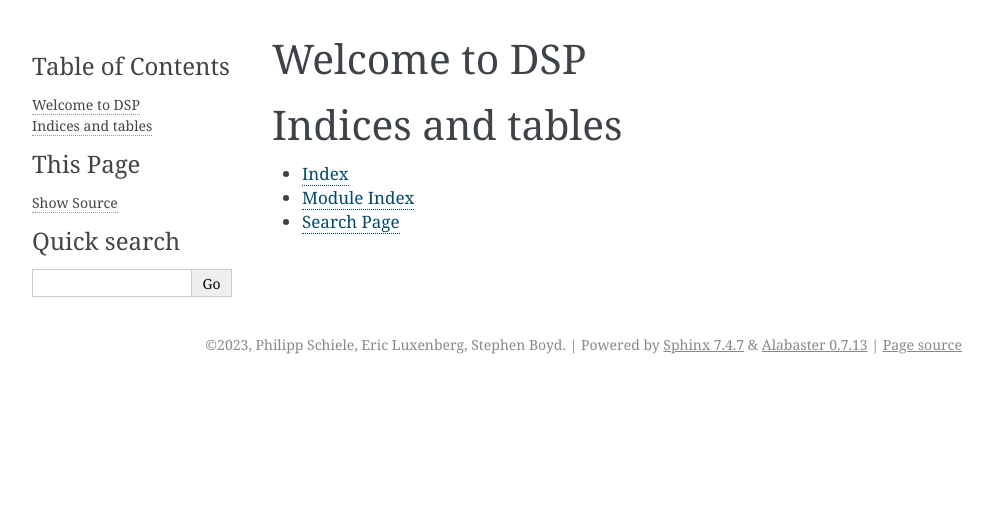
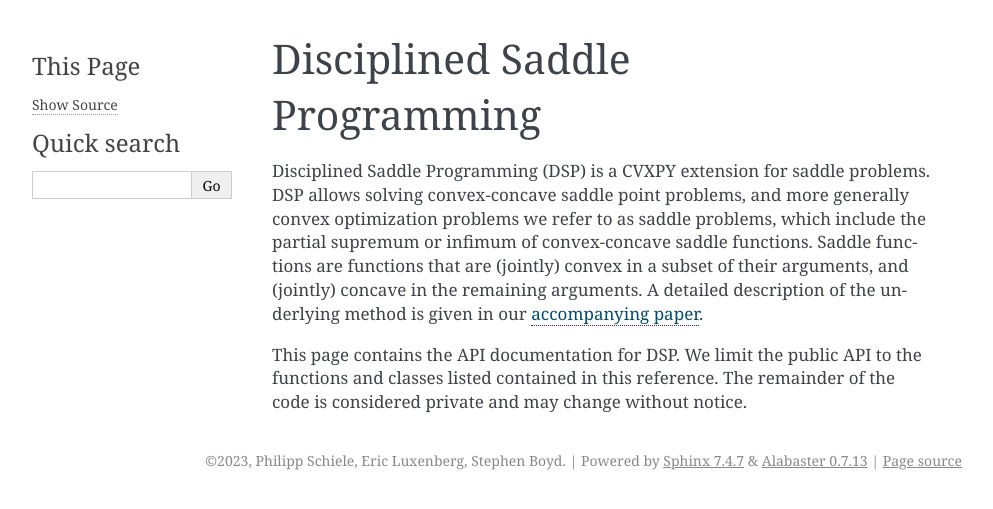
Before and after one commit to cvxgrp/dsp, a Sphinx documentation site: the page built from docs/index.rst, in a window 1280 px wide. Shown: the top 509 px of the page, without its empty margins (148-1141 px from the left). Built offline with Sphinx 7.4.7, drawn with Linux system fonts in a browser that asks for light colours.

Commit message:
Some documentation work

```diff
--- a/docs/api_reference/dsp.rst
+++ b/docs/api_reference/dsp.rst
@@ -6,3 +6,5 @@ Here goes the DSP API Documentation
    :maxdepth: 1
 
    Problems <dsp.problem>
+   Saddle Atoms <dsp.saddle_atoms>
+   Saddle Extremum <dsp.saddle_extremum>
--- a/docs/index.rst
+++ b/docs/index.rst
@@ -3,19 +3,23 @@
    You can adapt this file completely to your liking, but it should at least
    contain the root `toctree` directive.
 
-Welcome to DSP
+Disciplined Saddle Programming
 ===============================
+
+.. meta::
+   :description: A CVXPY extension for saddle problems
+   :keywords: convex optimization, python, cvxpy, saddle programming, saddle-point, modeling-language
+
+Disciplined Saddle Programming (DSP) is a CVXPY extension for saddle problems.
+DSP allows solving convex-concave saddle point problems, and more generally convex optimization problems we refer to
+as saddle problems, which include the partial supremum or infimum of convex-concave saddle functions. Saddle functions
+are functions that are (jointly) convex in a subset of their arguments, and (jointly) concave in the remaining
+arguments. A detailed description of the underlying method is given in our `accompanying paper <https://arxiv.org/abs/2301.13427>`_.
+
+This page contains the API documentation for DSP. We limit the public API to the functions and classes listed contained
+in this reference. The remainder of the code is considered private and may change without notice.
 
 .. toctree::
    :hidden:
 
    API Documentation <api_reference/dsp>
-
-
-
-Indices and tables
-==================
-
-* :ref:`genindex`
-* :ref:`modindex`
-* :ref:`search`
```
Also changed, not shown: docs/api_reference/dsp.problem.rst (+10 -2 lines), docs/api_reference/dsp.saddle_atoms.rst (added, +21 -0 lines), docs/api_reference/dsp.saddle_extremum.rst (added, +10 -0 lines).
